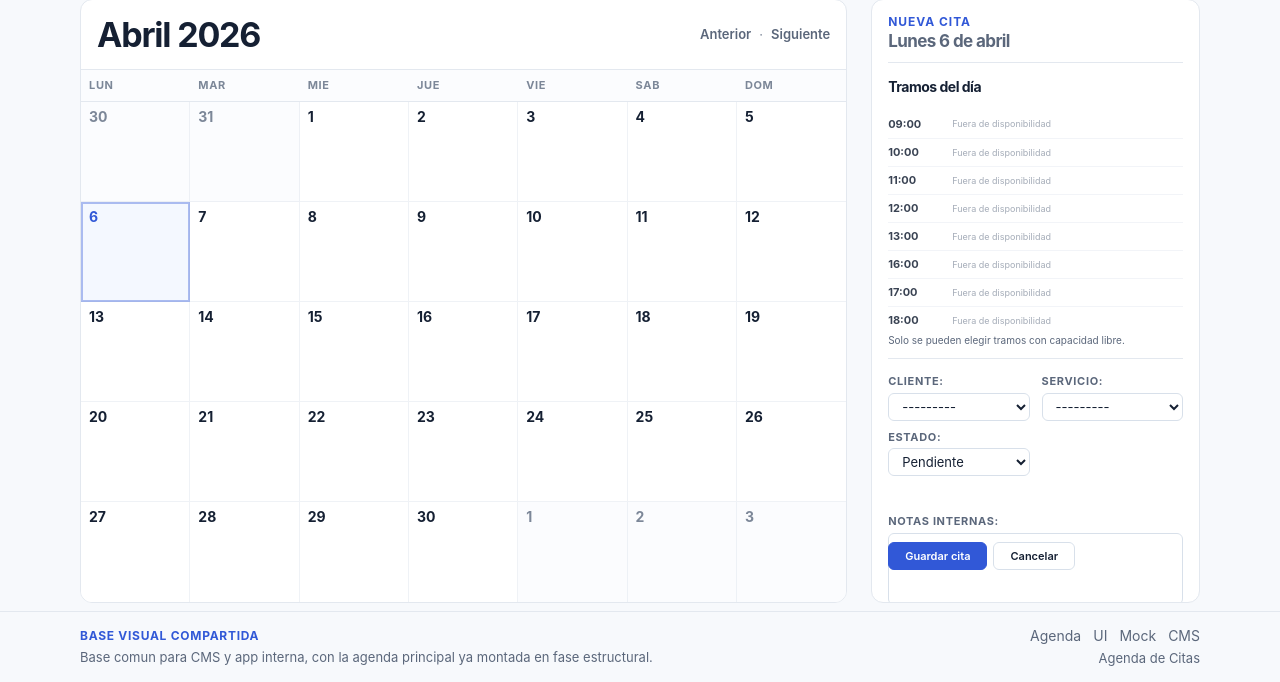
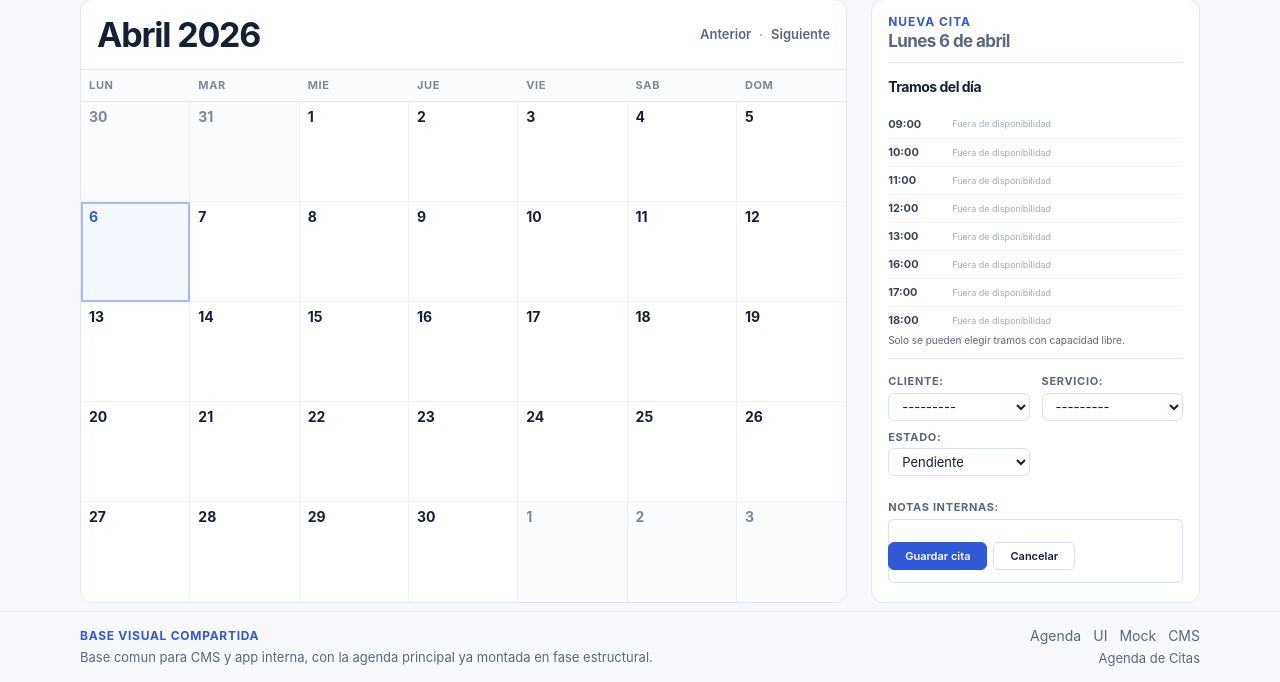
Before and after one commit to fjbravo75/agenda-de-citas, a Django app: page /app/appointments/new/ in a window 1280 px wide. Shown: the part 142-824 px from the top of the page. Run offline with Django 5.2, Linux system fonts and the light colour scheme; data that the repository does not hold is empty; parts of the project's set-up code (start-up, migrations or seed data) failed here and were passed over.

Commit message:
Refine new appointment form spacing

```diff
--- a/static/css/base.css
+++ b/static/css/base.css
@@ -1358,7 +1358,7 @@ h3 {
 .appointment-create-panel .field--status::after {
     content: "";
     display: block;
-    min-height: 24px;
+    min-height: 10px;
 }
 
 .appointment-create-panel .field label {
@@ -1381,9 +1381,9 @@ h3 {
 }
 
 .appointment-create-panel .field textarea {
-    height: 72px;
-    min-height: 72px;
-    max-height: 72px;
+    height: 64px;
+    min-height: 64px;
+    max-height: 64px;
     padding: 7px 9px;
     font-size: 13px;
     overflow-y: auto;
```
